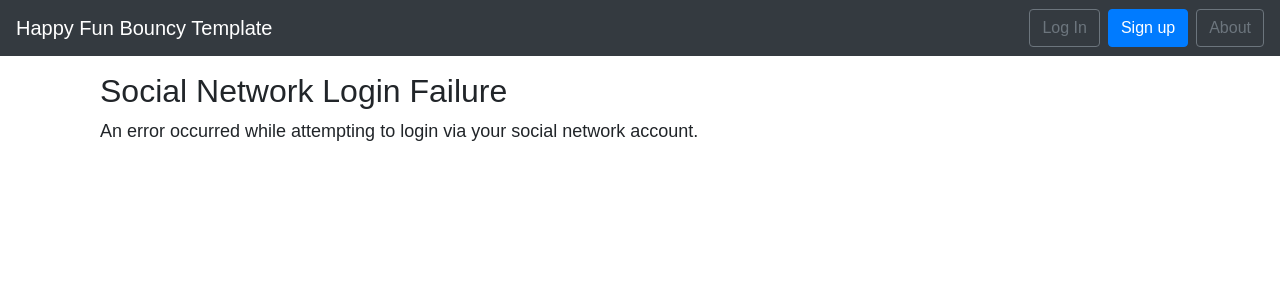
After one commit to kevinbowen777/django-start, a Django app: template templates/socialaccount/authentication_error.html in a window 1280 px wide. The commit adds this page. Shown: the top 300 px of the page. Run offline with Django 3.2, Linux system fonts and the light colour scheme; the template is opened without the code that fills it, so the values that code supplies are empty; parts of the project's set-up code (start-up, migrations or seed data) failed here and were passed over; some libraries are stand-ins or nearby versions.

Commit message:
Add social login templates

```diff
--- /dev/null
+++ b/templates/socialaccount/authentication_error.html
@@ -0,0 +1,16 @@
+{% extends "base.html" %}
+{% load crispy_forms_tags %}
+
+{% load i18n %}
+
+{% block head_title %}{% trans "Social Network Login Failure" %}{% endblock %}
+
+{% block content %}
+<div class="container">
+  <p>
+   <h2>{% trans "Social Network Login Failure" %}</h2>
+
+<p>{% trans "An error occurred while attempting to login via your social network account." %}</p>
+  </p>
+</div>
+{% endblock %}
--- a/templates/socialaccount/login.html
+++ b/templates/socialaccount/login.html
@@ -1,4 +1,4 @@
-{% extends 'base.html' %}
+{% extends "base.html" %}
 {% load crispy_forms_tags %}
 
 {% block title %}Sign In Via GitHub{% endblock title %}
```
